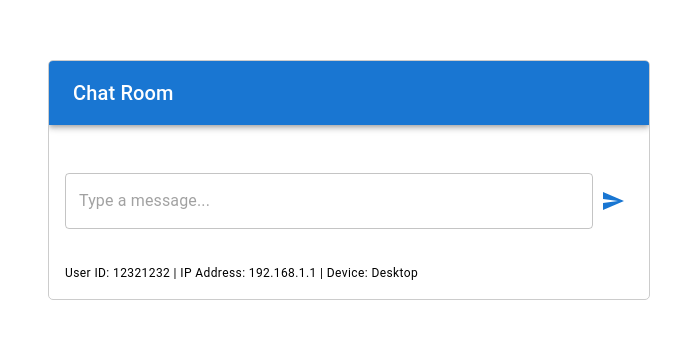
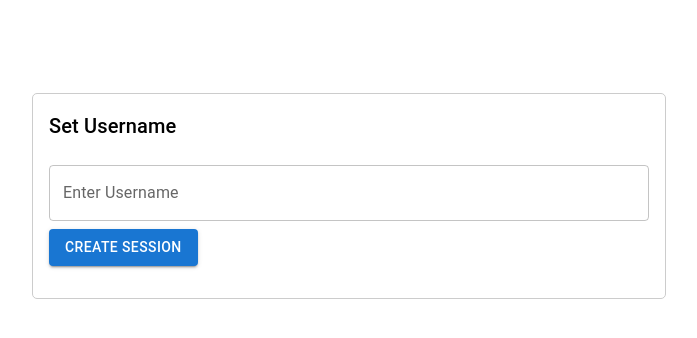
Before and after one commit to jfavila09982/ABU, a React (Create React App) app in the folder abu-frontend/: page / in a window 1280 px wide. Shown: the part 220-558 px from the top of the page, without its empty margins (291-988 px from the left). Built offline with nearby package versions, Linux system fonts and the light colour scheme.

Commit message:
[FEAT] - Creating User Session

```diff
--- a/abu-frontend/src/App.js
+++ b/abu-frontend/src/App.js
@@ -1,11 +1,14 @@
 import React from 'react';
 import ChatWindow  from './components/ChatWindows';
+import CreateUser from './components/CreateUser';
 import './assets/styles/App.css';
 
 function App() {
   return (
     <div className="App">
-      <ChatWindow />
+      {/* <ChatWindow /> */}
+
+      <CreateUser />
     </div>
   );
 }
--- /dev/null
+++ b/abu-frontend/src/components/CreateUser.js
@@ -0,0 +1,118 @@
+import React, { useState } from "react";
+import { Box, Typography, Button, TextField } from "@mui/material";
+import axios from "axios";
+
+function CreateUser() {
+  const [username, setUsername] = useState("");
+  const [messages, setMessages] = useState([]);
+  const [userInfo, setUserInfo] = useState({
+    userId: "",
+    ipAddress: "",
+    device: "Desktop",
+  });
+  const [loading, setLoading] = useState(false);
+  const [error, setError] = useState(null);
+
+  const handleSendMessage = (message) => {
+    setMessages([...messages, message]);
+  };
+
+  const createUserSession = async () => {
+    if (!username) {
+      setError("Username is required.");
+      return;
+    }
+
+    setLoading(true);
+
+
+    setError(null);
+
+    try {
+      // Make a POST request to the Laravel API
+      const response = await axios.post("http://localhost:8000/api/create", {
+        setUserName: username,
+      });
+
+      // Handle successful response from the API
+      const data = response.data;
+      setUserInfo({
+        userId: data.id,
+        ipAddress: data.userIp,
+        device: userInfo.device,
+      });
+
+      // Clear the username input
+      setUsername("");
+
+      console.log("User session created:", data);
+    } catch (error) {
+      setError("Error creating user session.");
+      console.error("Error creating user session:", error);
+    } finally {
+      setLoading(false);
+    }
+  };
+
+  return (
+    <Box
+      display="flex"
+      flexDirection="column"
+      alignItems="center"
+      justifyContent="center"
+      height="100vh"
+      p={2}
+    >
+      <Box
+        width="80%"
+        maxWidth="600px"
+        border="1px solid #ccc"
+        borderRadius="5px"
+        overflow="hidden"
+        p={2}
+      >
+        <Typography variant="h6" gutterBottom>
+          Set Username
+        </Typography>
+        <TextField
+          label="Enter Username"
+          placeholder="You'll be known by?"
+          variant="outlined"
+          fullWidth
+          value={username}
+          onChange={(e) => setUsername(e.target.value)}
+          margin="normal"
+        />
+        <Button
+          variant="contained"
+          color="primary"
+          onClick={createUserSession}
+          disabled={loading}
+        >
+          {loading ? "Creating..." : "Create Session"}
+        </Button>
+        {error && (
+          <Typography color="error" variant="body2" mt={2}>
+            {error}
+          </Typography>
+        )}
+        {userInfo.userId && (
+          <Box mt={2}>
+            <Typography variant="caption">
+              User ID: {userInfo.userId} | IP Address: {userInfo.ipAddress} | Device: {userInfo.device}
+            </Typography>
+          </Box>
+        )}
+        <Box mt={2}>
+          {messages.map((msg, index) => (
+            <Typography key={index} variant="body2">
+              {msg}
+            </Typography>
+          ))}
+        </Box>
+      </Box>
+    </Box>
+  );
+}
+
+export default CreateUser;
```
Also changed, not shown: 1 other file (tests, documents, lock files or other folders).
